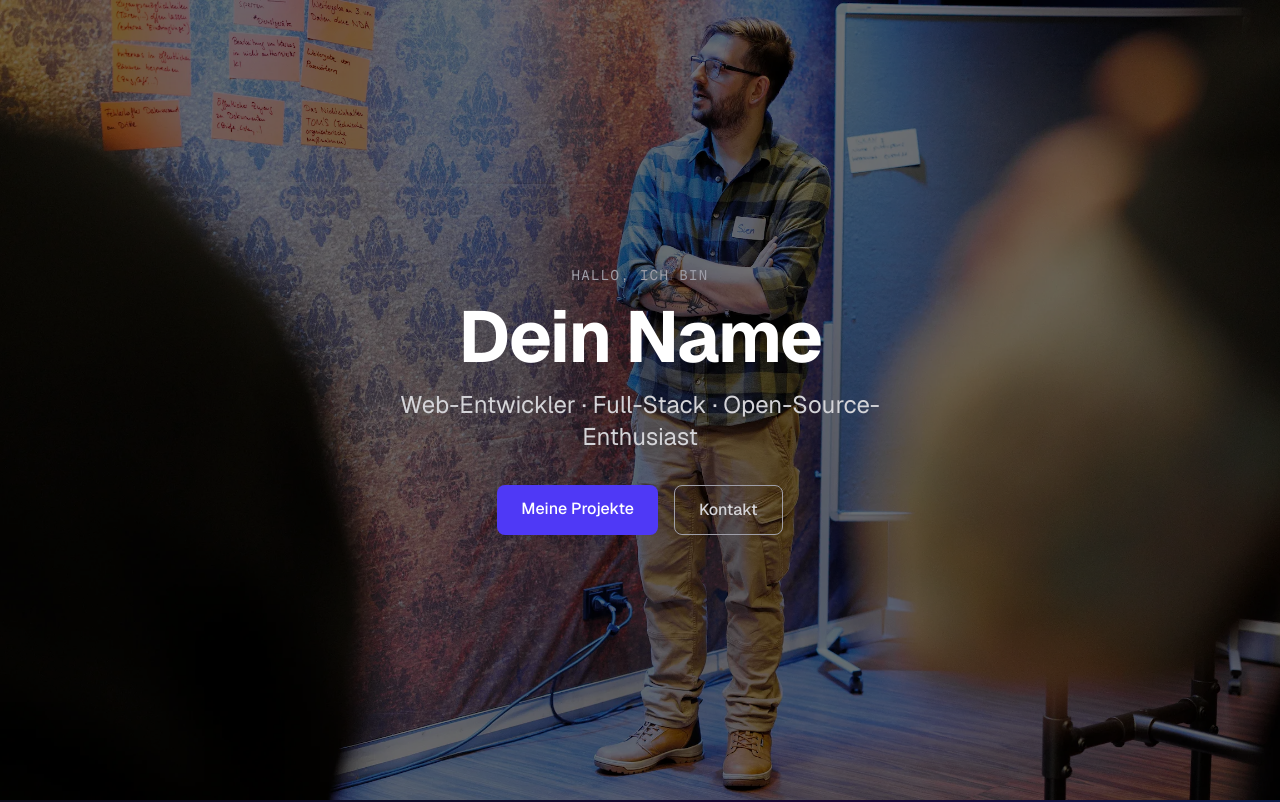
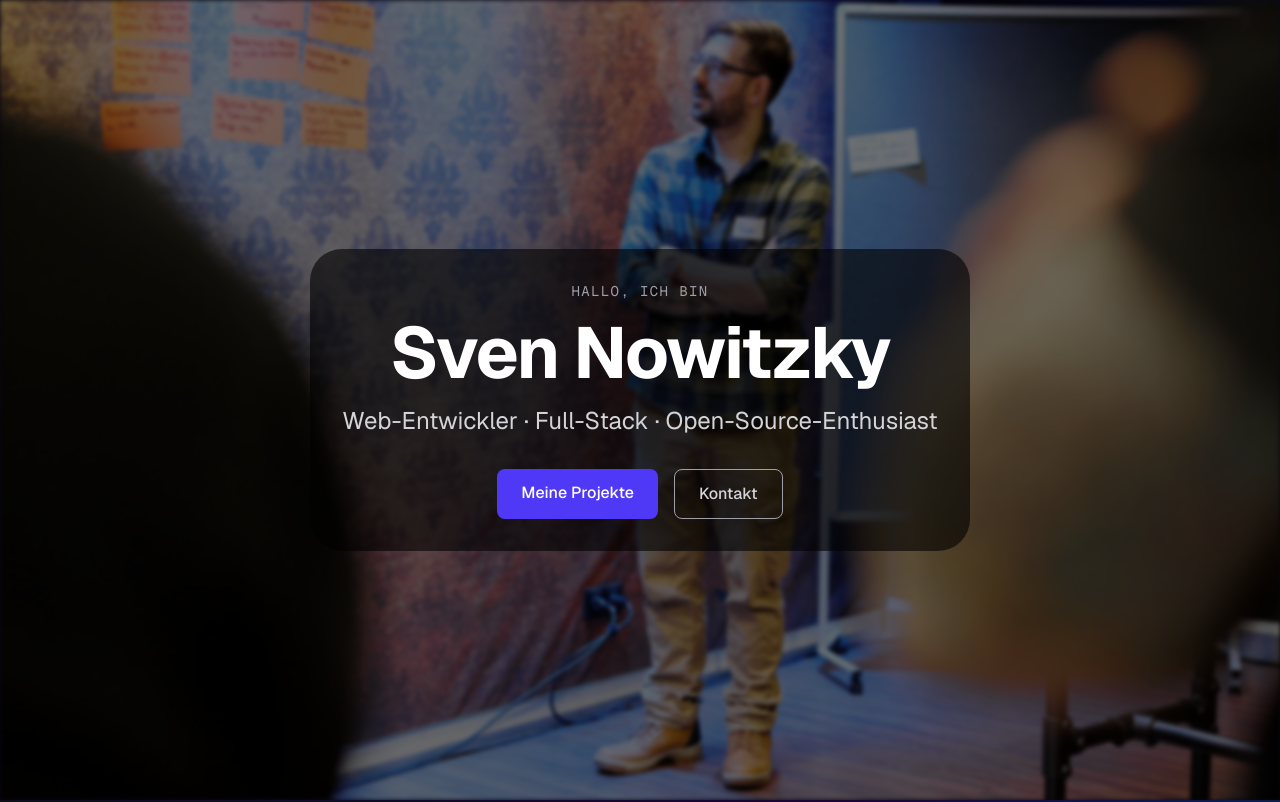
Before and after one commit to ch4oSj0k3r/sn-folio, a Next.js app: page / in a window 1280 px wide. Shown: the top 802 px of the page. Built offline with nearby package versions, Linux system fonts and the light colour scheme.

Commit message:
feat: personalize hero section with name, blurred bg and content card

```diff
--- a/src/components/sections/Hero.tsx
+++ b/src/components/sections/Hero.tsx
@@ -12,7 +12,7 @@ export default function Hero() {
         alt="Hero background"
         fill
         priority
-        className="object-cover object-center"
+        className="object-cover object-center blur-[2px]"
         suppressHydrationWarning
       />
 
@@ -20,14 +20,14 @@ export default function Hero() {
       <div className="absolute inset-0 bg-black/55" />
 
       {/* Content */}
-      <div className="relative z-10 flex flex-col items-center">
+      <div className="relative z-10 flex flex-col items-center bg-black/60 p-8 rounded-4xl">
         <p className="text-sm font-mono text-zinc-400 mb-4 tracking-widest uppercase">
           Hallo, ich bin
         </p>
         <h1 className="text-5xl md:text-7xl font-bold tracking-tight text-white mb-4">
-          Dein Name
+          Sven Nowitzky
         </h1>
-        <p className="text-xl md:text-2xl text-zinc-300 mb-8 max-w-xl">
+        <p className="text-xl md:text-2xl text-zinc-300 mb-8 max-w-2xl">
           Web-Entwickler · Full-Stack · Open-Source-Enthusiast
         </p>
         <div className="flex gap-4">
```
